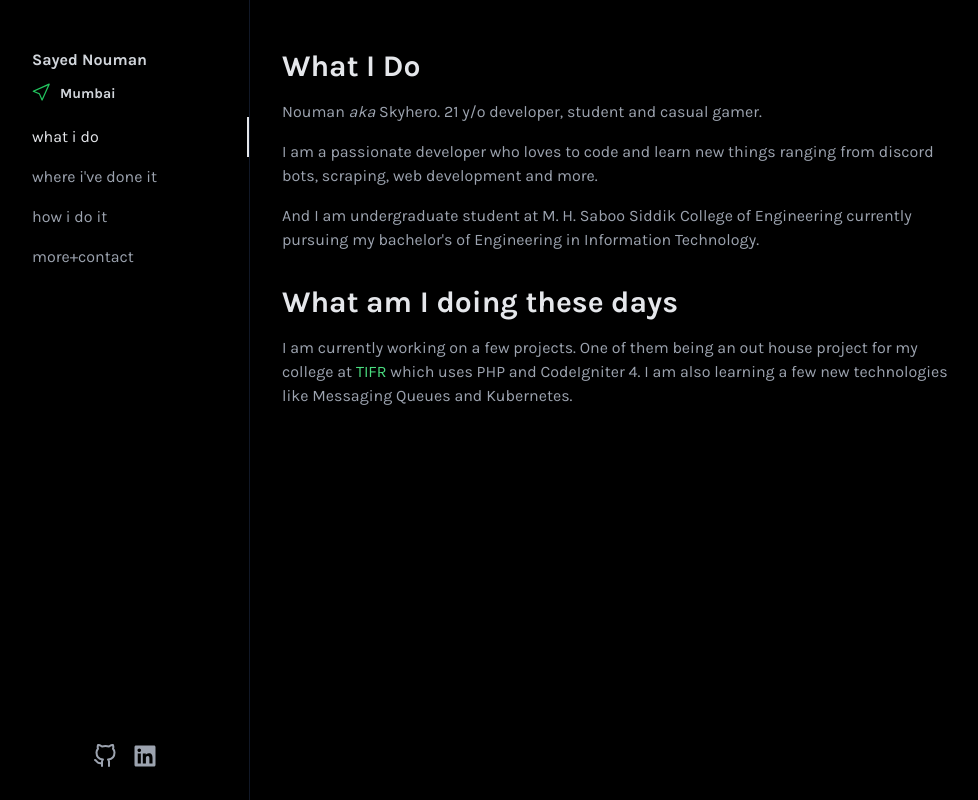
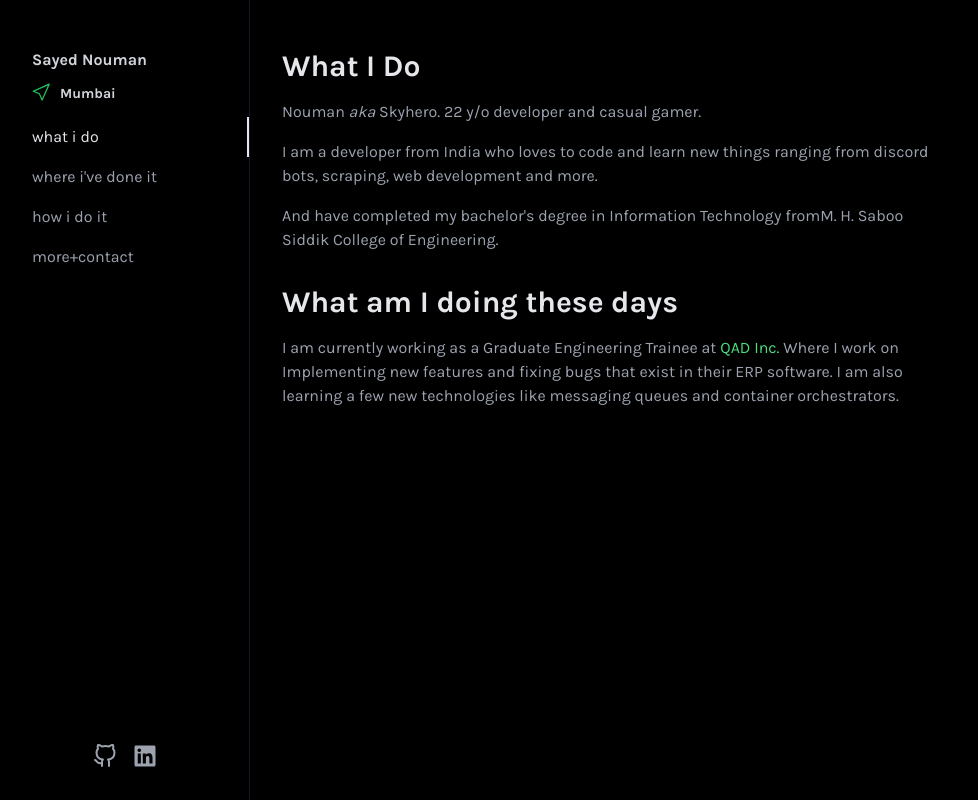
Before and after one commit to Skyhero-alt/portfolio, a Next.js app: page / in a window 1280 px wide. Shown: the whole page, without its empty margins (0-978 px from the left). Built offline with nearby package versions, Linux system fonts and the light colour scheme; no server answers.

Commit message:
feat: Added new experience and updated age and resume

```diff
--- a/app/page.jsx
+++ b/app/page.jsx
@@ -3,25 +3,24 @@ export default function Home() {
     <div className="ml-8 mt-16 md:mt-12 max-w-2xl mr-8">
       <h1 className="text-3xl font-bold text-gray-200">What I Do</h1>
       <p className="mt-4 text-gray-400">
-        Nouman <i>aka</i> Skyhero. 21 y/o developer, student and casual gamer.
+        Nouman <i>aka</i> Skyhero. 22 y/o developer and casual gamer.
       </p>
 
       <p className="mt-4 text-gray-400">
-        I am a passionate developer who loves to code and learn new things
+        I am a developer from India who loves to code and learn new things
         ranging from discord bots, scraping, web development and more.
       </p>
 
       <p className="mt-4 text-gray-400">
-        And I am undergraduate student at
-        {" M. H. Saboo Siddik College of Engineering"} currently pursuing my
-        bachelor's of Engineering in Information Technology.
+        And have completed my bachelor's degree in Information Technology from
+        {"M. H. Saboo Siddik College of Engineering"}.
       </p>
 
       <h1 className="text-3xl font-bold text-gray-200 mt-8">
         What am I doing these days
       </h1>
       <p className="mt-4 text-gray-400">
-        I am currently working on a few projects. One of them being an out house
+        {/* I am currently working on a few projects. One of them being an out house
         project for my college at{" "}
         <a
           href="https://www.tcs.tifr.res.in/web/"
@@ -30,9 +29,14 @@ export default function Home() {
           className="text-green-400"
         >
           TIFR{" "}
+        </a> */}
+        I am currently working as a Graduate Engineering Trainee at
+        <a href="https://www.qad.com/" target="_blank" rel="noopener noreferrer" className="text-green-400">
+          {" "}QAD Inc.{" "}
         </a>
-        which uses PHP and CodeIgniter 4. I am also learning a few new
-        technologies like Messaging Queues and Kubernetes.
+        Where I work on Implementing new features and fixing bugs that exist in their ERP software.
+        I am also learning a few new
+        technologies like messaging queues and container orchestrators.
       </p>
     </div>
   );
--- a/app/where/page.jsx
+++ b/app/where/page.jsx
@@ -3,6 +3,17 @@ import ProjectCard from "@/components/projectCard";
 
 export default function Where() {
   const companyData = [
+    {
+      name: "QAD Inc.",
+      logo: "/images/qadLogo.jpg",
+      category: "Software Company",
+      role: "Graduate Engineering Trainee",
+      whatIDo:
+        // something related to creating new menus and browses and fixing reports
+        "I am working on the QAD Enterprise Applications, a cloud-based ERP system. I developed new menus, browses, and reports using Progress 4GL and QAD's proprietary tools.",
+      duration: "Aug '24 - Present",
+      link: "https://www.qad.com/",
+    },
     {
       name: "Tata Institute of Fundamental Research",
       logo: "/images/tifrLogo.png",
```
Also changed, not shown: public/images/qadLogo.jpg (added), 1 other file (tests, documents, lock files or other folders).
